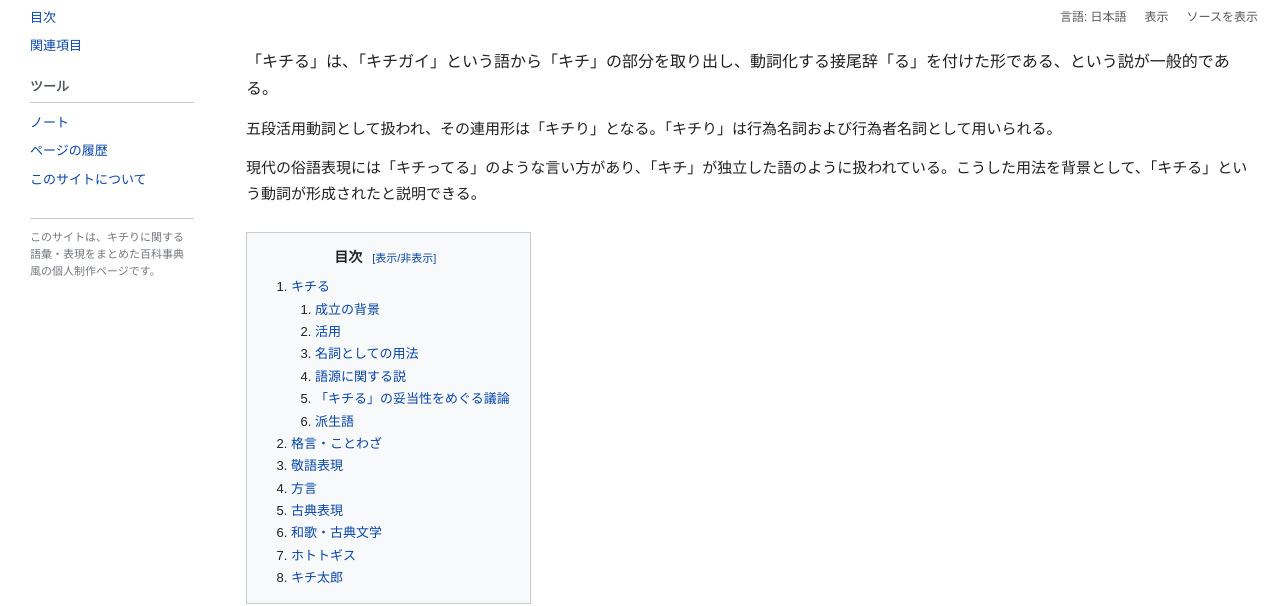
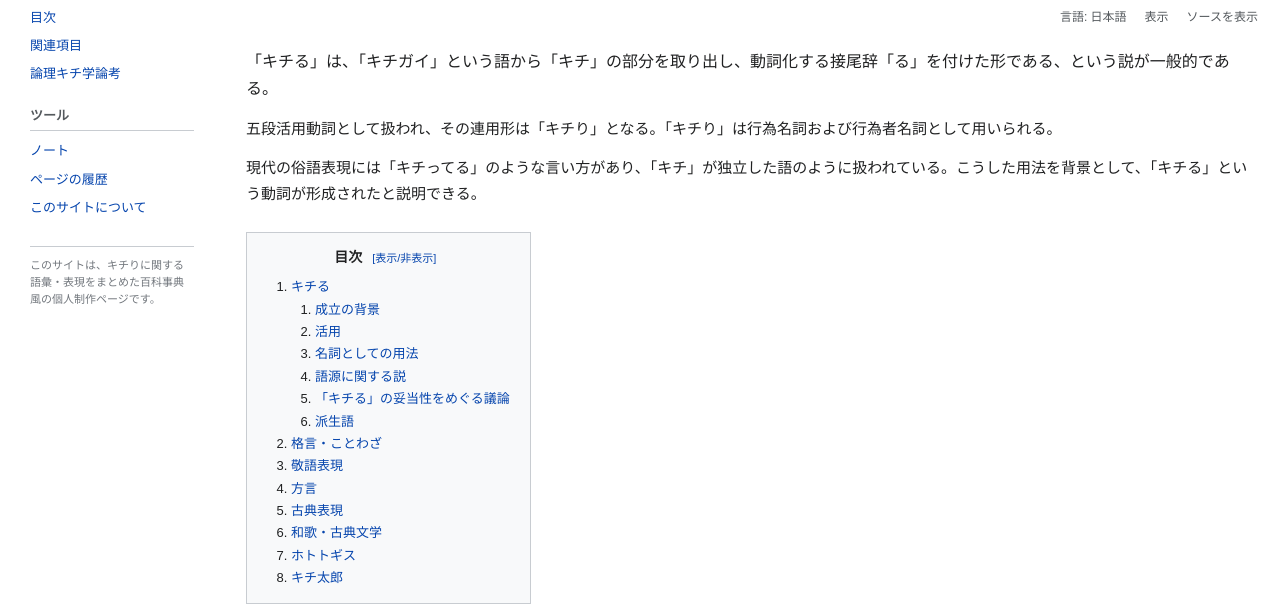
Before and after one commit to bbbluesky1/kichiri-wiki, a plain HTML site: page index.html in a window 1280 px wide. Shown: the part 212-818 px from the top of the page. Drawn offline with Linux system fonts and the light colour scheme.

Commit message:
Update index.html

```diff
--- a/index.html
+++ b/index.html
@@ -31,6 +31,7 @@
         <a href="#article">メインページ</a>
         <a href="#contents">目次</a>
         <a href="#related">関連項目</a>
+        <a href="ronri-kichigaku.html">論理キチ学論考</a>
         <div class="side-heading">ツール</div>
         <a href="#discussion">ノート</a>
         <a href="#history">ページの履歴</a>
@@ -225,7 +226,7 @@
           </div>
         </section>
 
-        <section id="related"><h2>関連項目</h2><ul><li>キチり</li><li>キチがう</li></ul></section>
+        <section id="related"><h2>関連項目</h2><ul><li>キチり</li><li>キチがう</li><li><a href="ronri-kichigaku.html">論理キチ学論考</a></li></ul></section>
         <section id="discussion"><h2>ノート</h2><p>このページの内容についての議論欄です。</p><p class="muted">現在、議論はありません。</p></section>
         <section id="history"><h2>履歴</h2><p>このページの編集履歴を表示する欄です。</p><ul class="history"><li><b>最新版</b> — 記事本文を更新</li><li>格言・ことわざを追加</li><li>キチ太郎を追加</li></ul></section>
         <section id="edit-note"><h2>編集</h2><p>編集機能は表示のみです。</p></section>
```
